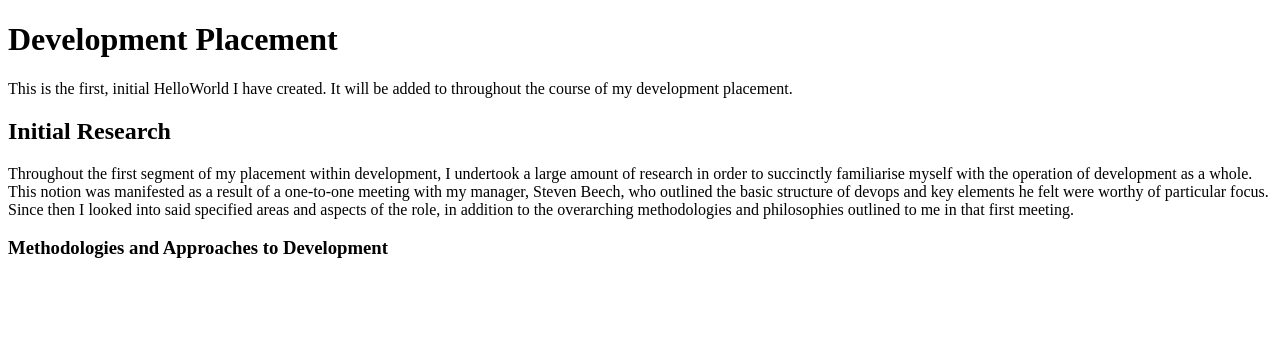
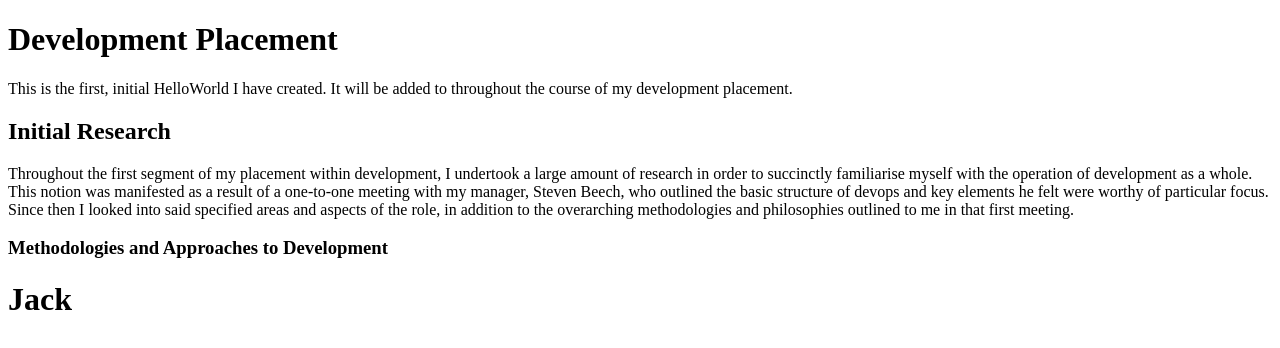
Before and after one commit to JackNelson1995/JackNelson1995.github.io, a plain HTML site: page index.html in a window 1280 px wide. Drawn offline with Linux system fonts and the light colour scheme.

Commit message:
commit 7

```diff
--- a/index.html
+++ b/index.html
@@ -7,5 +7,6 @@
 <p2> Throughout the first segment of my placement within development, I undertook a large amount of research in order to succinctly familiarise myself with the operation of development as a whole. </p2>
 <p3> This notion was manifested as a result of a one-to-one meeting with my manager, Steven Beech, who outlined the basic structure of devops and key elements he felt were worthy of particular focus. Since then I looked into said specified areas and aspects of the role, in addition to the overarching methodologies and philosophies outlined to me in that first meeting. </p3>
 <h3> Methodologies and Approaches to Development </h3>
+<h1> Jack </h1>
 </body>
 </html>
```
